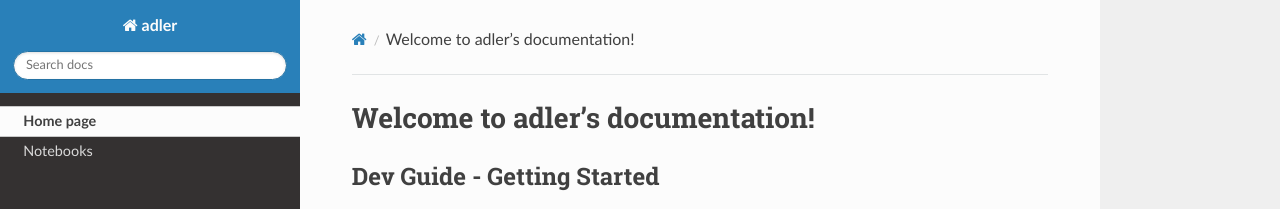
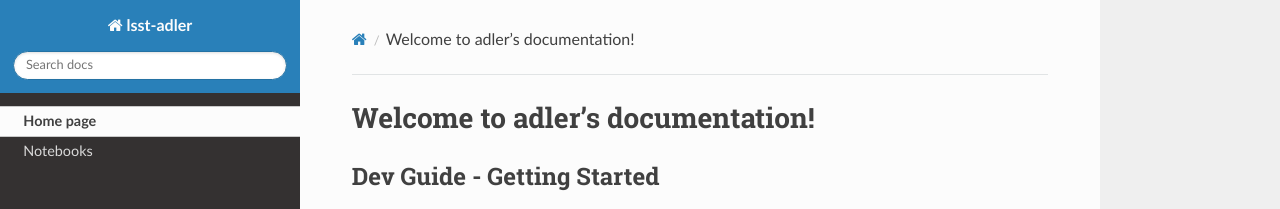
Before and after one commit to lsst-uk/lsst-adler, a Sphinx documentation site: the page built from docs/index.rst, in a window 1280 px wide. Shown: the top 209 px of the page. Built offline with Sphinx 7.4.7 and the Read the Docs theme 2.0.0, drawn with Linux system fonts in a browser that asks for light colours; pages that are not in the unit, such as notebooks, are missing from menus.

```diff
--- a/docs/conf.py
+++ b/docs/conf.py
@@ -14,10 +14,10 @@ sys.path.insert(0, os.path.abspath("../src/"))
 # -- Project information -----------------------------------------------------
 # https://www.sphinx-doc.org/en/master/usage/configuration.html#project-information
 
-project = "adler"
+project = "lsst-adler"
 copyright = "2023, Adler Team"
 author = "Adler Team"
-release = version("adler")
+release = version("lsst-adler")
 # for example take major/minor
 version = ".".join(release.split(".")[:2])
 
```
